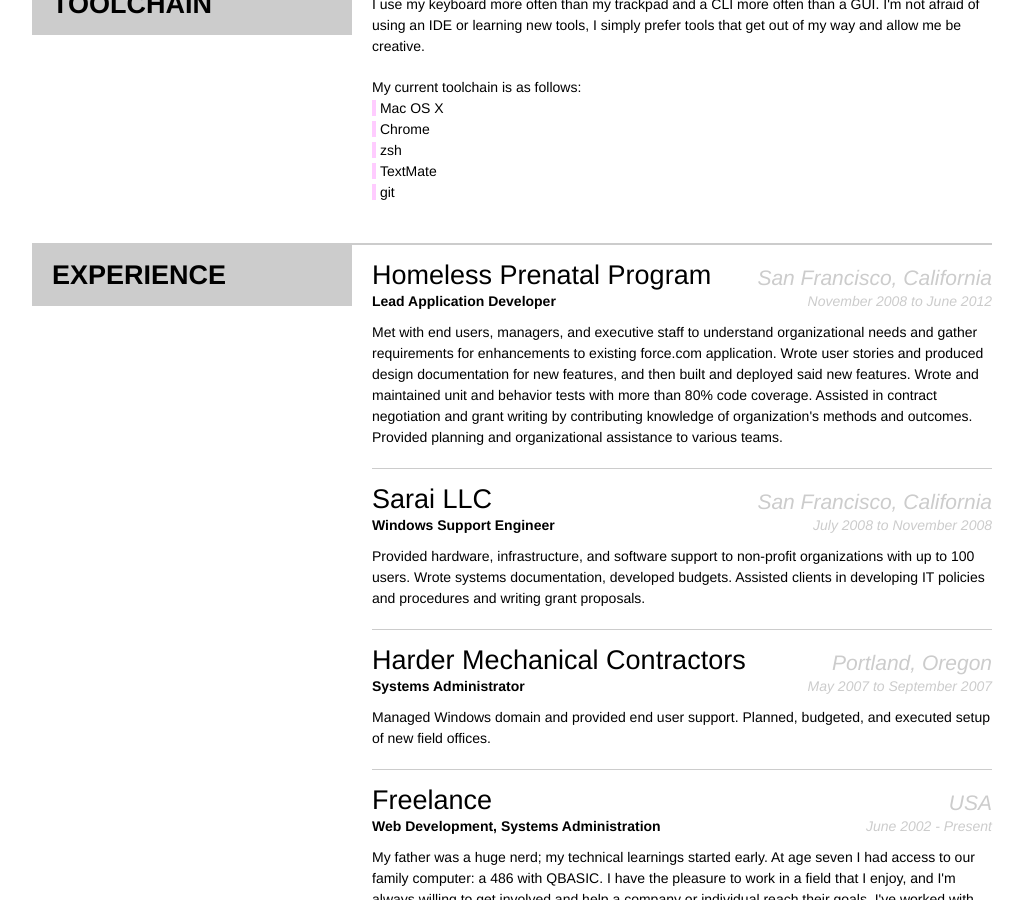
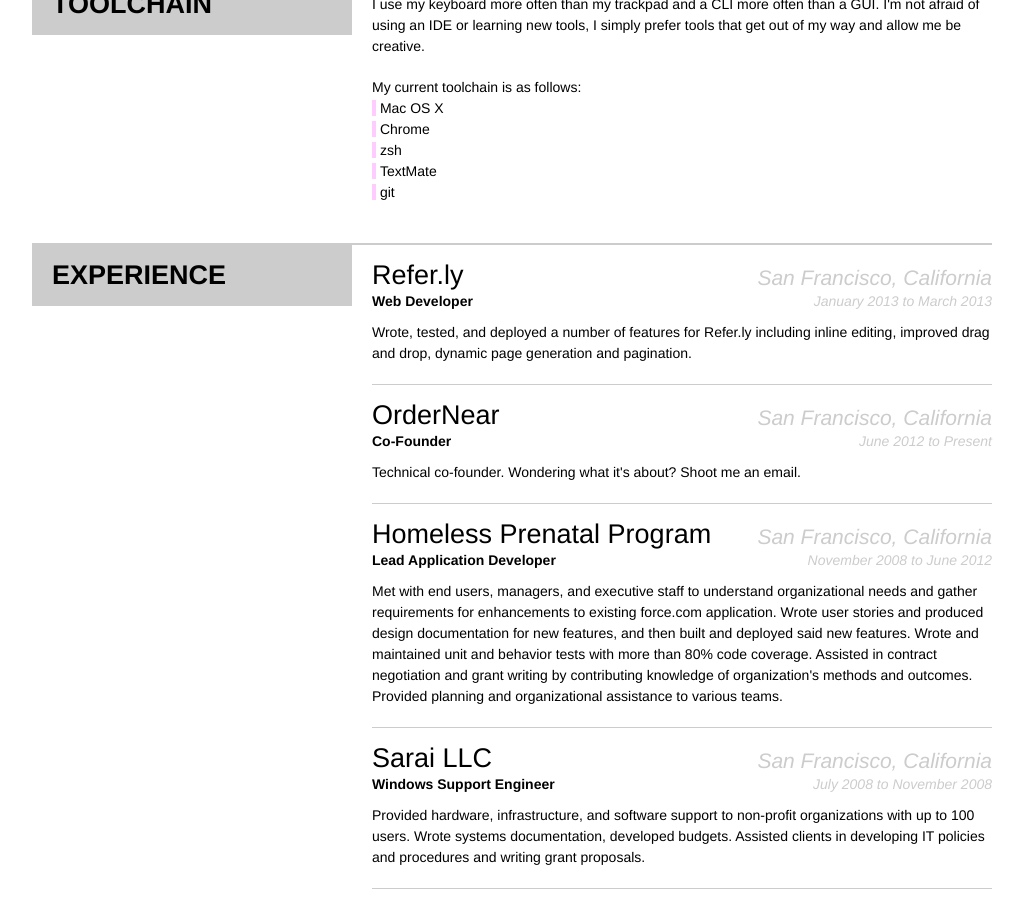
Before and after one commit to larkin/larkin.github.com, a Jekyll site: the page built from resume.html, in a window 1280 px wide and 900 px high, scrolled down 424 px. Shown: the whole window, without its empty margins (128-1152 px from the left). Built offline with Jekyll 4.4.1, drawn with Linux system fonts in a browser that asks for light colours; Markdown is read by kramdown in place of the engine named in the settings.

Commit message:
updated resume

```diff
--- a/resume.html
+++ b/resume.html
@@ -41,6 +41,22 @@
 
 <section id="experience">
   <h1>experience</h1>
+  <div id="referly">
+    <h2>Refer.ly<em>San Francisco, California</em></h2>
+    <h3>Web Developer<em>January 2013 to March 2013</em></h3>
+    <p>
+      Wrote, tested, and deployed a number of features for Refer.ly including
+      inline editing, improved drag and drop, dynamic page generation and
+      pagination.
+    </p>
+  </div>
+  <div id="order_near">
+    <h2>OrderNear<em>San Francisco, California</em></h2>
+    <h3>Co-Founder<em>June 2012 to Present</em></h3>
+    <p>
+      Technical co-founder.  Wondering what it's about?  Shoot me an email.
+    </p>
+  </div>
   <div id="homeless_prenatal_program">
     <h2>Homeless Prenatal Program<em>San Francisco, California</em></h2>
     <h3>Lead Application Developer<em>November 2008 to June 2012</em></h3>
```
